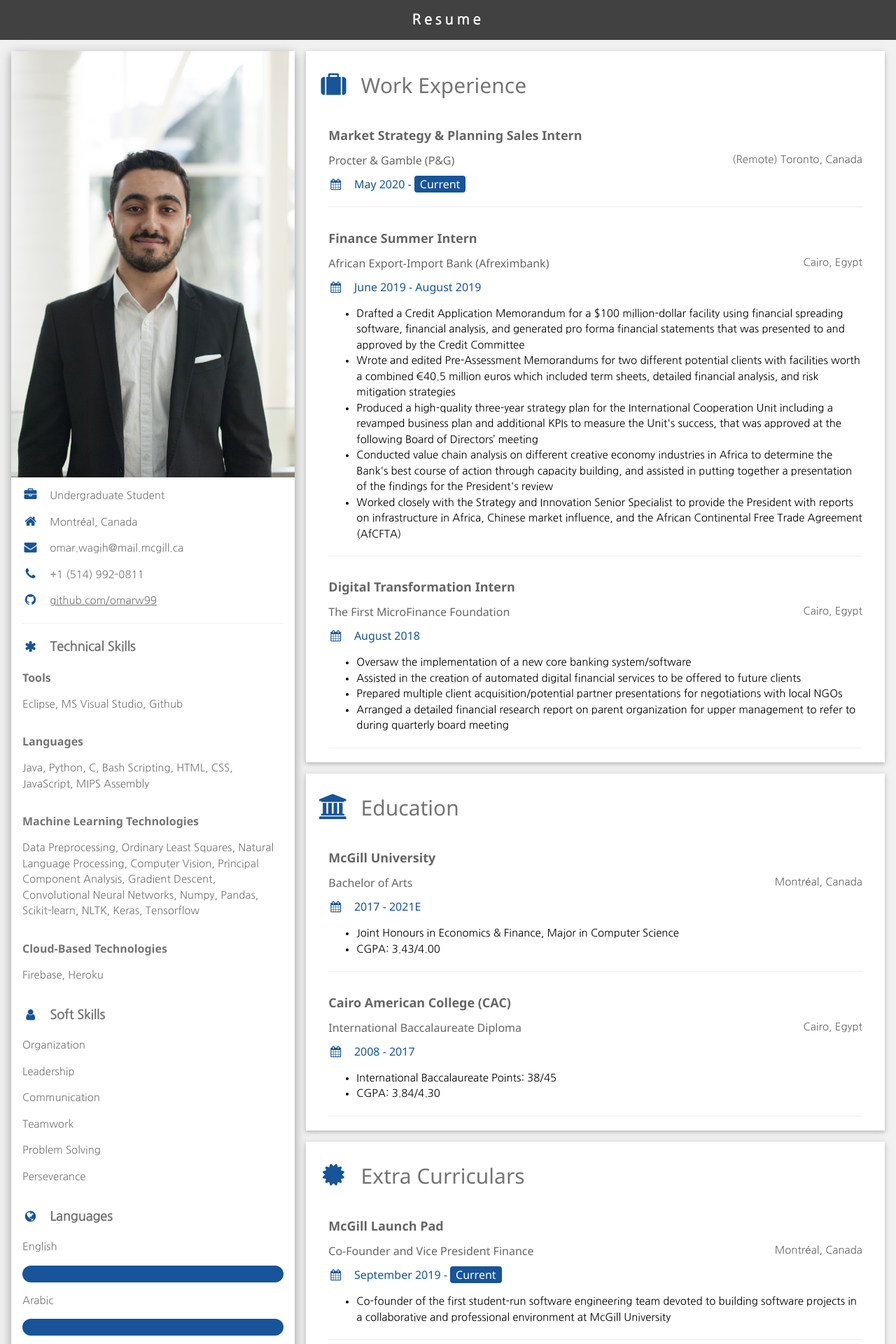
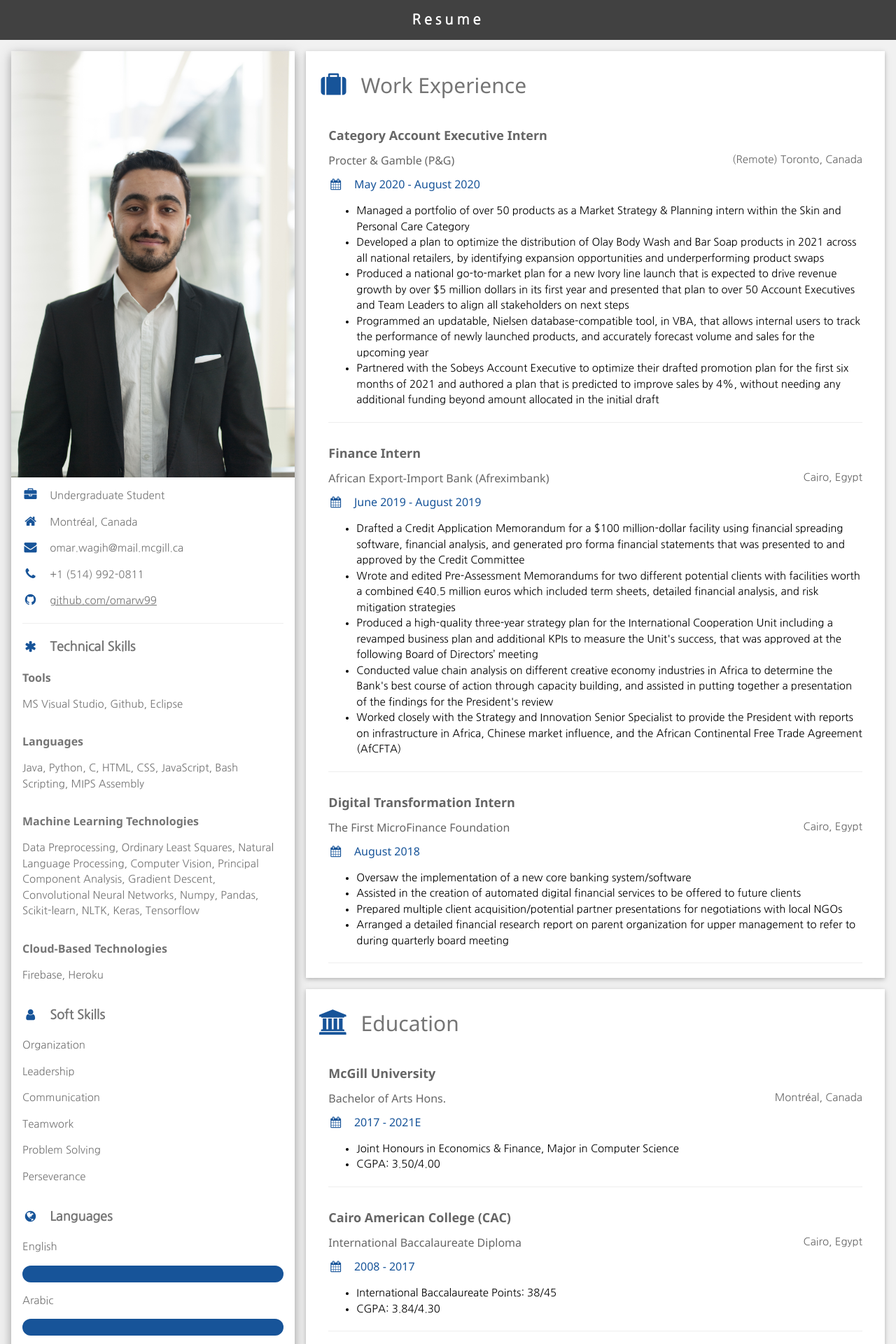
Before and after one commit to omarw99/PersonalWebsite, a Flask app: page / in a window 1280 px wide. Shown: the part 2961-4881 px from the top of the page at 70% size. Run offline with Flask 2, Linux system fonts and the light colour scheme; parts of the project's set-up code (start-up, migrations or seed data) failed here and were passed over.

Commit message:
Updated resume on homepage

```diff
--- a/templates/home.html
+++ b/templates/home.html
@@ -254,11 +254,11 @@
 					</div>
 					<div style="position: absolute; bottom: 0px; width: 100%; height: 60%; display: flex; justify-content: center; align-items: center;">
 						<div class="w3-container w3-margin" style="width: 90%;">
-							<h4 id="dynamicFontSize1" style="font-family: 'Nanum Gothic', sans-serif; font-size: calc(8px + (20 - 8) * ((150vw - 300px) / (1600 - 300)));">Hi! My name is Omar Wagih and I am a third-year student at McGill University.</h4>
+							<h4 id="dynamicFontSize1" style="font-family: 'Nanum Gothic', sans-serif; font-size: calc(8px + (20 - 8) * ((150vw - 300px) / (1600 - 300)));">Hi! My name is Omar Wagih and I am a fourth-year student at McGill University.</h4>
 							<br>
-							<h5 id="dynamicFontSize2" style="font-family: 'Nanum Gothic', sans-serif; font-size: calc(8px + (20 - 8) * ((150vw - 300px) / (1600 - 300)));">I am pursuing a Bachelor of Arts degree with the following concentrations:<br>Honors in Economics, Honors in Finance, and a Major in Computer Science.</h5>
+							<h5 id="dynamicFontSize2" style="font-family: 'Nanum Gothic', sans-serif; font-size: calc(8px + (20 - 8) * ((150vw - 300px) / (1600 - 300)));">I am pursuing a Bachelor of Arts Hons. degree with the following concentrations:<br>Honors in Economics, Honors in Finance, and a Major in Computer Science.</h5>
 							<br>
-							<h6 id="dynamicFontSize3" style="font-family: 'Nanum Gothic', sans-serif; font-size: calc(8px + (20 - 8) * ((150vw - 300px) / (1600 - 300)));">I am currently seeking internship opportunities as a Software Developer or Project Manager.</h6>
+							<h6 id="dynamicFontSize3" style="font-family: 'Nanum Gothic', sans-serif; font-size: calc(8px + (20 - 8) * ((150vw - 300px) / (1600 - 300)));">I am currently seeking internship opportunities as a Product Manager or Software Developer.</h6>
 						</div>
 					</div>
 				</div>
@@ -296,10 +296,10 @@
 
 								<p class="w3-large"><b><i class="fa fa-asterisk fa-fw w3-margin-right" style="color:rgb(23, 84, 153)"></i>Technical Skills</b></p>
 								<h6><strong>Tools</strong></h6>
-								<p style="padding-bottom: 1em;">Eclipse, MS Visual Studio, Github</p>
+								<p style="padding-bottom: 1em;">MS Visual Studio, Github, Eclipse</p>
 
 								<h6><strong>Languages</strong></h6>
-								<p style="padding-bottom: 1em;">Java, Python, C, Bash Scripting, HTML, CSS, JavaScript, MIPS Assembly</p>
+								<p style="padding-bottom: 1em;">Java, Python, C, HTML, CSS, JavaScript, Bash Scripting, MIPS Assembly</p>
 
 								<h6><strong>Machine Learning Technologies</strong></h6>
 								<p style="padding-bottom: 1em;">Data Preprocessing, Ordinary Least Squares, Natural Language Processing, Computer Vision, Principal Component Analysis, Gradient Descent, Convolutional Neural Networks, Numpy, Pandas, Scikit-learn, NLTK, Keras, Tensorflow</p>
@@ -360,15 +360,22 @@
 						<div class="w3-container w3-card w3-white w3-margin-bottom">
 							<h2 class="w3-text-grey w3-padding-16"><i class="fa fa-suitcase fa-fw w3-margin-right w3-xxlarge" style="color:rgb(23, 84, 153)"></i>Work Experience</h2>
 							<div class="w3-container">
-								<h5 class="w3-opacity"><b>Market Strategy & Planning Sales Intern</b></h5>
+								<h5 class="w3-opacity"><b>Category Account Executive Intern</b></h5>
 								<span class="w3-right w3-opacity">(Remote) Toronto, Canada</span>
 								<h6 class="w3-opacity">Procter & Gamble (P&G)</h6>
-								<h6 style="color: rgb(23, 84, 153);"><i class="fa fa-calendar fa-fw w3-margin-right"></i>May 2020 - <span class="w3-tag w3-round" style="background-color: rgb(23, 84, 153);">Current</span></h6>
+								<h6 style="color: rgb(23, 84, 153);"><i class="fa fa-calendar fa-fw w3-margin-right"></i>May 2020 - August 2020</h6>
+								<ul>
+									<li>Managed a portfolio of over 50 products as a Market Strategy & Planning intern within the Skin and Personal Care Category</li>
+									<li>Developed a plan to optimize the distribution of Olay Body Wash and Bar Soap products in 2021 across all national retailers, by identifying expansion opportunities and underperforming product swaps</li>
+									<li>Produced a national go-to-market plan for a new Ivory line launch that is expected to drive revenue growth by over $5 million dollars in its first year and presented that plan to over 50 Account Executives and Team Leaders to align all stakeholders on next steps</li>
+									<li>Programmed an updatable, Nielsen database-compatible tool, in VBA, that allows internal users to track the performance of newly launched products, and accurately forecast volume and sales for the upcoming year</li>
+									<li>Partnered with the Sobeys Account Executive to optimize their drafted promotion plan for the first six months of 2021 and authored a plan that is predicted to improve sales by 4%, without needing any additional funding beyond amount allocated in the initial draft</li>
+								</ul>
 								<hr>
 							</div>
 
 							<div class="w3-container">
-								<h5 class="w3-opacity"><b>Finance Summer Intern</b></h5>
+								<h5 class="w3-opacity"><b>Finance Intern</b></h5>
 								<span class="w3-right w3-opacity">Cairo, Egypt</span>
 								<h6 class="w3-opacity">African Export-Import Bank (Afreximbank)</h6>
 								<h6 style="color: rgb(23, 84, 153);"><i class="fa fa-calendar fa-fw w3-margin-right"></i>June 2019 - August 2019</h6>
@@ -402,11 +409,11 @@
 							<div class="w3-container">
 								<h5 class="w3-opacity"><b>McGill University</b></h5>
 								<span class="w3-right w3-opacity">Montréal, Canada</span>
-								<h6 class="w3-opacity">Bachelor of Arts</h6>
+								<h6 class="w3-opacity">Bachelor of Arts Hons.</h6>
 								<h6 style="color: rgb(23, 84, 153);"><i class="fa fa-calendar fa-fw w3-margin-right"></i>2017 - 2021E</h6>
 								<ul>
 									<li>Joint Honours in Economics & Finance, Major in Computer Science</li>
-									<li>CGPA: 3.43/4.00</li>
+									<li>CGPA: 3.50/4.00</li>
 								</ul>
 								<hr>
 							</div>
@@ -441,10 +448,23 @@
 								<h5 class="w3-opacity"><b>McGill Students Trading Society</b></h5>
 								<span class="w3-right w3-opacity">Montréal, Canada</span>
 								<h6 class="w3-opacity">Vice President Academic</h6>
-								<h6 style="color: rgb(23, 84, 153);"><i class="fa fa-calendar fa-fw w3-margin-right"></i>January 2019 - <span class="w3-tag w3-round" style="background-color: rgb(23, 84, 153);">Current</span></h6>
+								<h6 style="color: rgb(23, 84, 153);"><i class="fa fa-calendar fa-fw w3-margin-right"></i>January 2019 - July 2020</h6>
 								<ul>
 									<li>Assists in organizing lectures and delivering presentations designed to educate student investors about securities trading and the stock market</li>
 									<li>Leads teams of students through the process of security valuation, risk analysis, and portfolio construction to promote financial literacy amongst students</li>
+								</ul>
+								<hr>
+							</div>
+
+							<div class="w3-container">
+								<h5 class="w3-opacity"><b>Egyptian Students' Association at McGill</b></h5>
+								<span class="w3-right w3-opacity">Montréal, Canada</span>
+								<h6 class="w3-opacity">Vice President Finance, Vice President External</h6>
+								<h6 style="color: rgb(23, 84, 153);"><i class="fa fa-calendar fa-fw w3-margin-right"></i>September 2018 - <span class="w3-tag w3-round" style="background-color: rgb(23, 84, 153);">Current</span></h6>
+								<ul>
+									<li>Managed the club's finances and in charge of auditing all transactions made by club members</li>
+									<li>Develops the club's relationship with student and community organizations within and outside McGill University, and particularly those in the Montréal area.</li>
+									<li>Secured partnerships with two local production companies and supported their concerts, of Egyptian artists, through marketing activities to McGill students</li>
 								</ul>
 								<hr>
 							</div>
--- a/templates/weatherAppForm.html
+++ b/templates/weatherAppForm.html
@@ -405,6 +405,7 @@
 					<p>Please fill in the fields based on your clothing preferences in certain temperatures.
 						<br>These questions are designed to quantify your cold tolerance.
 						<br>They allow the algorithm to recommend what kind of clothes you should wear for any given day.
+						<br>To toggle temperatures between Celsius and Farenheit, simply click on the shown temperature.
 					</p>
 
 					<hr style="height:1px; color: rgba(51, 51, 51, 0.8); background-color: rgba(51, 51, 51, 0.8);">
```
